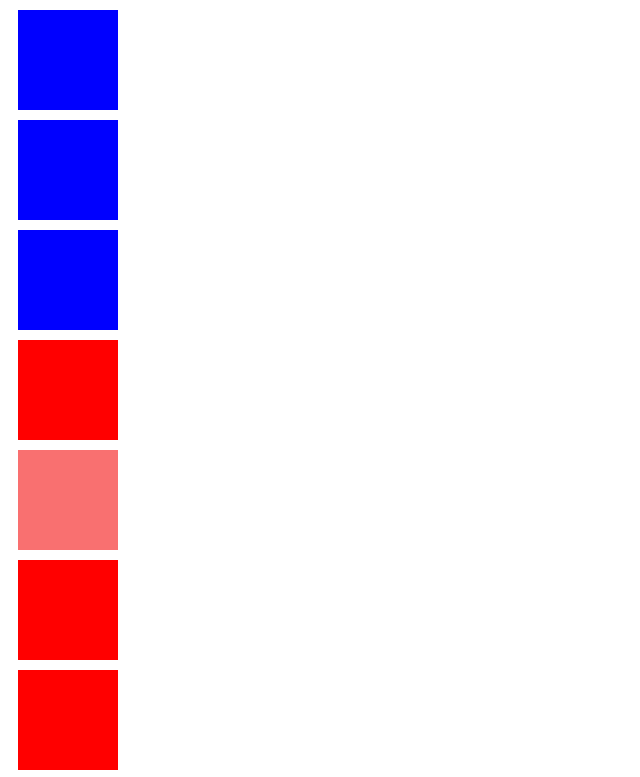
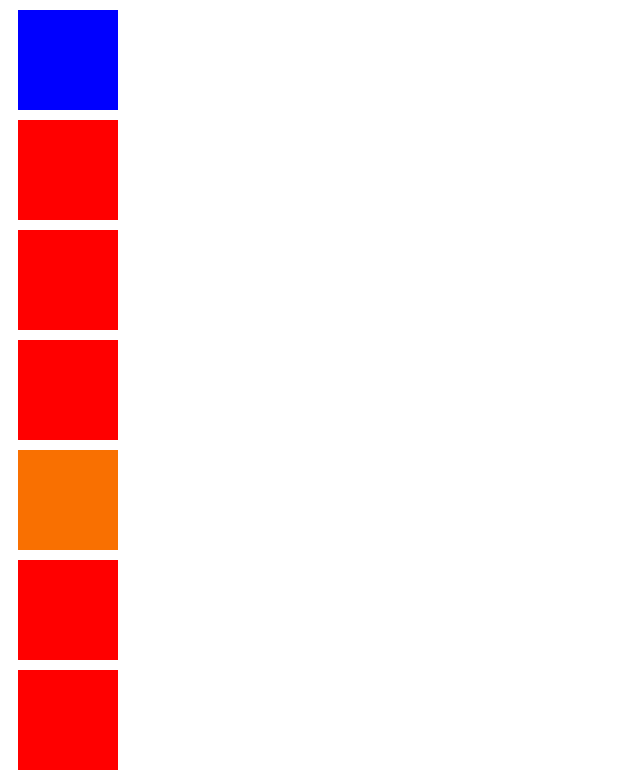
Before and after one commit to anennumen/wybraneparagrafy, a plain HTML site: page index.html in a window 1280 px wide. Shown: the top 777 px of the page, without its empty margins (0-640 px from the left). Drawn offline with Linux system fonts and the light colour scheme.

Commit message:
poprawka

```diff
--- a/css/style.css
+++ b/css/style.css
@@ -5,28 +5,20 @@ p{
     background-color: red;
 
 }
-.BLUE{
+.blue{
     background-color: blue;
-    height: 100px;
-    width: 100px;
 }
-.BLUE{
-    background-color: blue;
-    height: 100px;
-    width: 100px;
-}
-.BLUE{
-    background-color: blue;
+
+
+
+
+.square1{
+    background-color: rgb(243, 85, 0.2);
     height: 100px;
     width: 100px;
 }
 .square1{
-    background-color: rgb(243, 85, 85);
+     background-color: rgb(249, 112, 0.5);
     height: 100px;
     width: 100px;
 }
-.square1{
-     background-color: rgb(249, 112, 112);
-    height: 100px;
-    width: 100px;
-}
--- a/index.html
+++ b/index.html
@@ -7,9 +7,9 @@
 
 </head>
 <body>
-    <p class="BLUE"></p>
-    <p class="BLUE"></p>
-    <p class="BLUE "></p>
+    <p class="blue"></p>
+    <p></p>
+    <p></p>
     <p class="square2"></p>
     <p class="square1"></p>
     <p></p>
```
